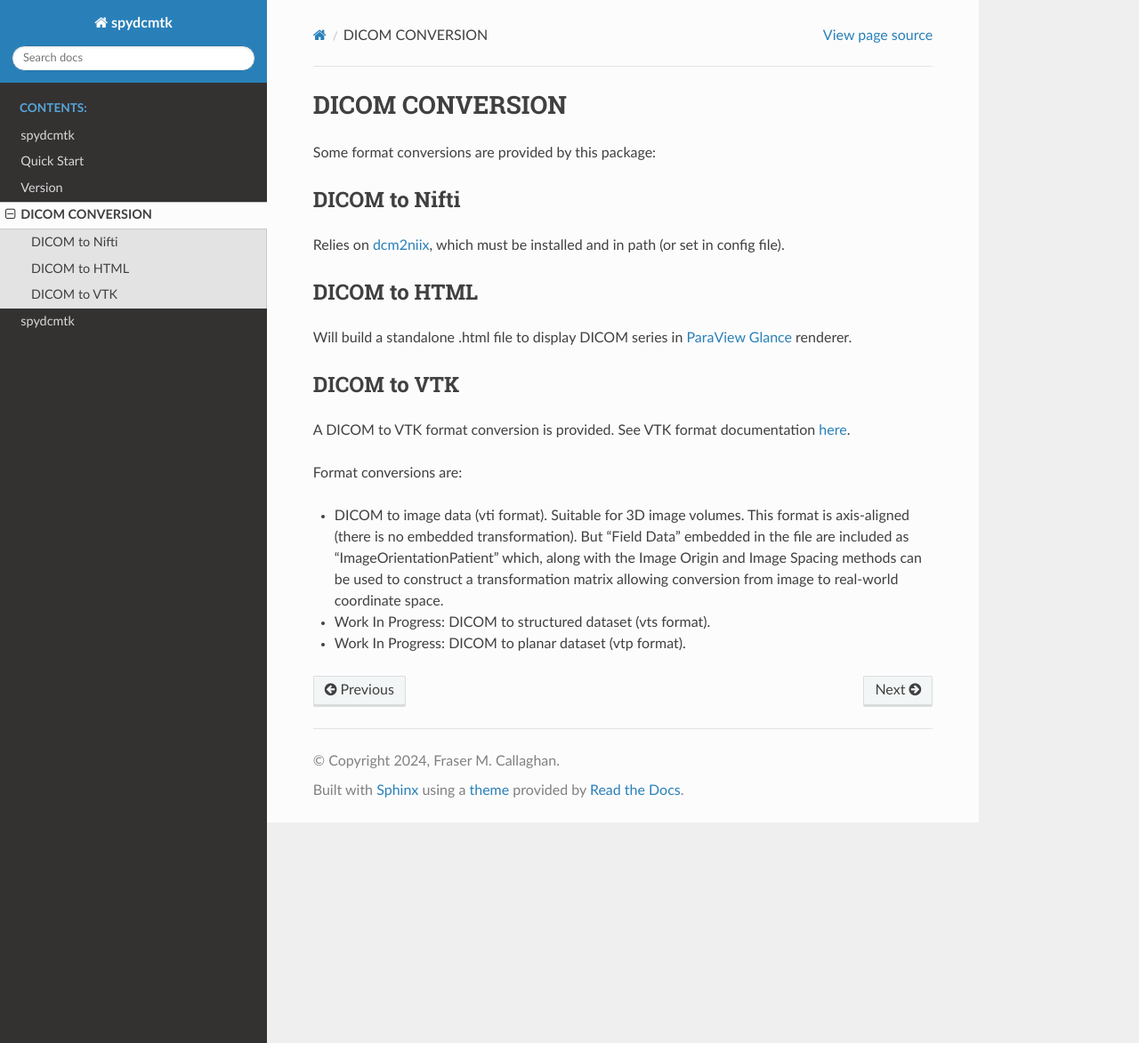
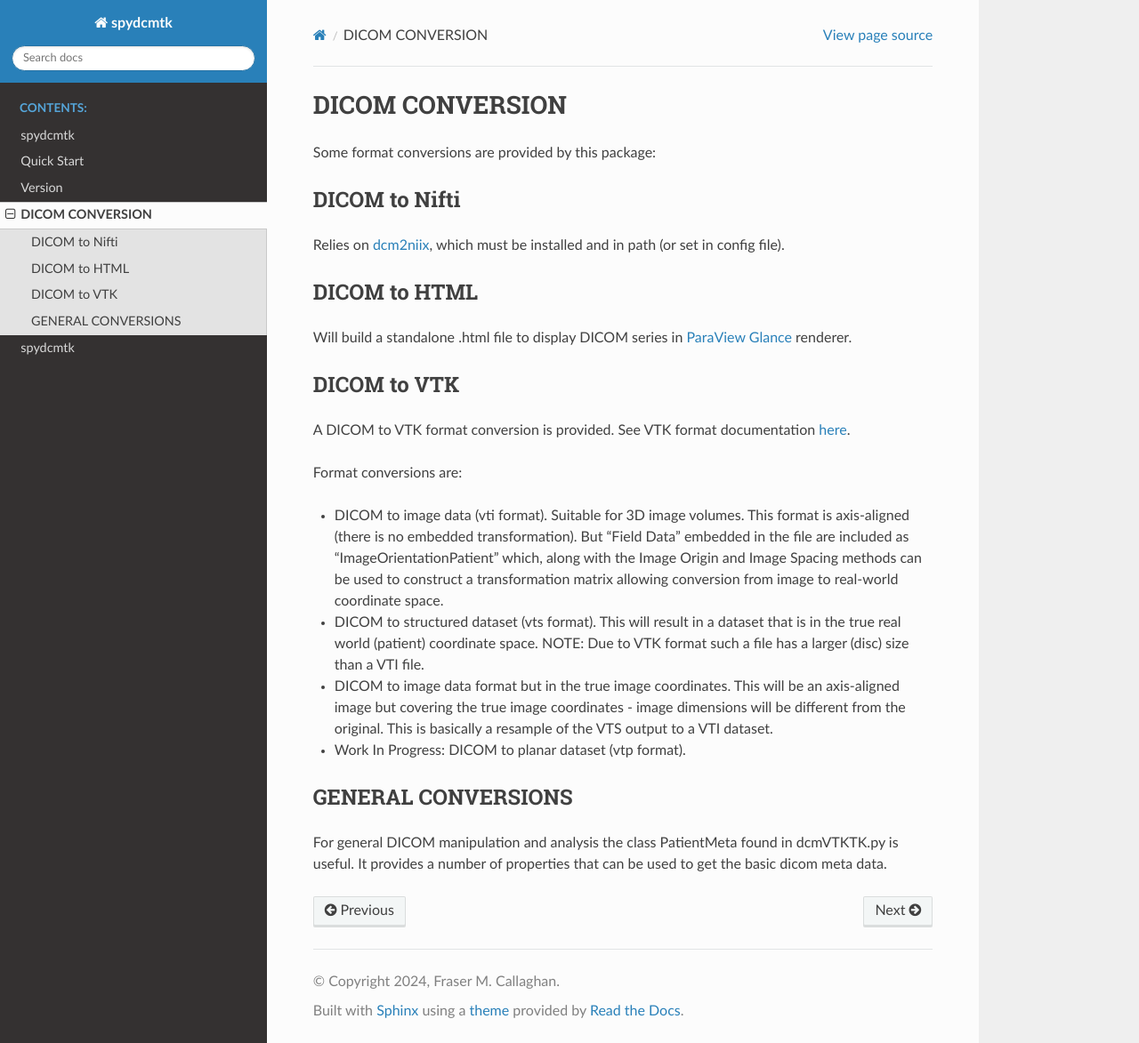
Before and after one commit to fraser29/spydcmtk, a Sphinx documentation site: the page built from sphinx/usage/dicom-conversion.rst, in a window 1280 px wide and 1173 px high. Shown: the whole window at 89% size. Built offline with Sphinx 7.4.7 and the Read the Docs theme 3.1.0, drawn with Linux system fonts in a browser that asks for light colours.

Commit message:
update docs

```diff
--- a/sphinx/usage/dicom-conversion.rst
+++ b/sphinx/usage/dicom-conversion.rst
@@ -21,5 +21,11 @@ A DICOM to VTK format conversion is provided. See VTK format documentation `here
 Format conversions are:
 
 - DICOM to image data (vti format). Suitable for 3D image volumes. This format is axis-aligned (there is no embedded transformation). But "Field Data" embedded in the file are included as "ImageOrientationPatient" which, along with the Image Origin and Image Spacing methods can be used to construct a transformation matrix allowing conversion from image to real-world coordinate space.
-- Work In Progress: DICOM to structured dataset (vts format).
+- DICOM to structured dataset (vts format). This will result in a dataset that is in the true real world (patient) coordinate space. NOTE: Due to VTK format such a file has a larger (disc) size than a VTI file.
+- DICOM to image data format but in the true image coordinates. This will be an axis-aligned image but covering the true image coordinates - image dimensions will be different from the original. This is basically a resample of the VTS output to a VTI dataset.
 - Work In Progress: DICOM to planar dataset (vtp format).
+
+GENERAL CONVERSIONS
+^^^^^^^^^^^^^^^^^^^^
+
+For general DICOM manipulation and analysis the class PatientMeta found in dcmVTKTK.py is useful. It provides a number of properties that can be used to get the basic dicom meta data.
--- a/sphinx/usage/introduction.rst
+++ b/sphinx/usage/introduction.rst
@@ -46,6 +46,9 @@ Once installed, you can import the module and utilize its functionality:
     dcmSeries = dcmStudy.getSeriesBySeriesNumber(1)
     # Example writing new DICOM files with anonymization
     dcmStudy.writeToOrganisedFileStructure(tmpDir, anonName='Not A Name')
+    # Example writing a DICOM series to a VTK file
+    dcmSeries.writeToVTS(outputPath) # Will use Dicom tags for automated naming
+    dcmSeries.writeToVTI(outputPath.vti) # Will write to file "outputPath.vti"
 
 
 Contributing
```
Also changed, not shown: other parts of sphinx/usage/introduction.rst (+1 -1 lines).
